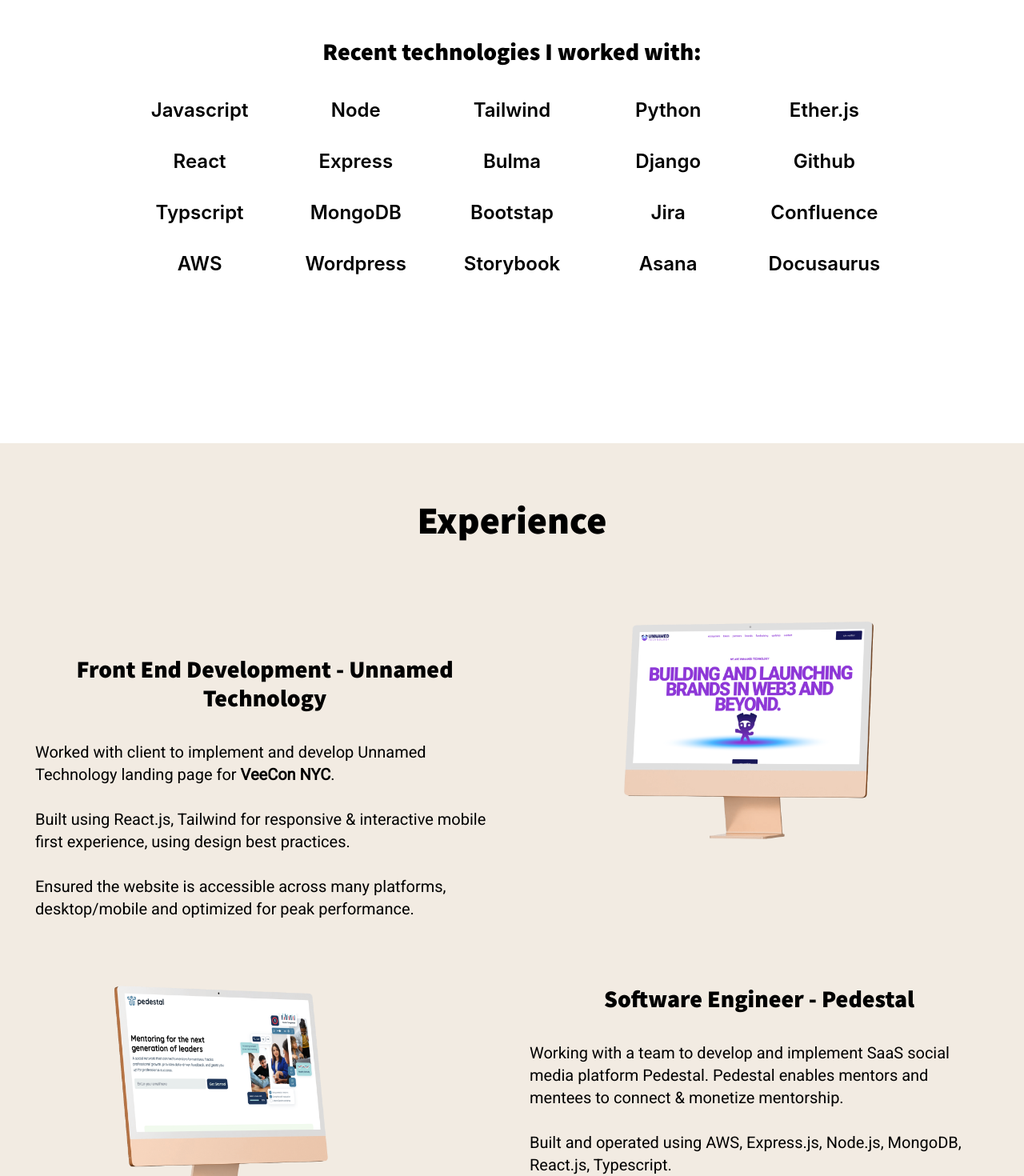
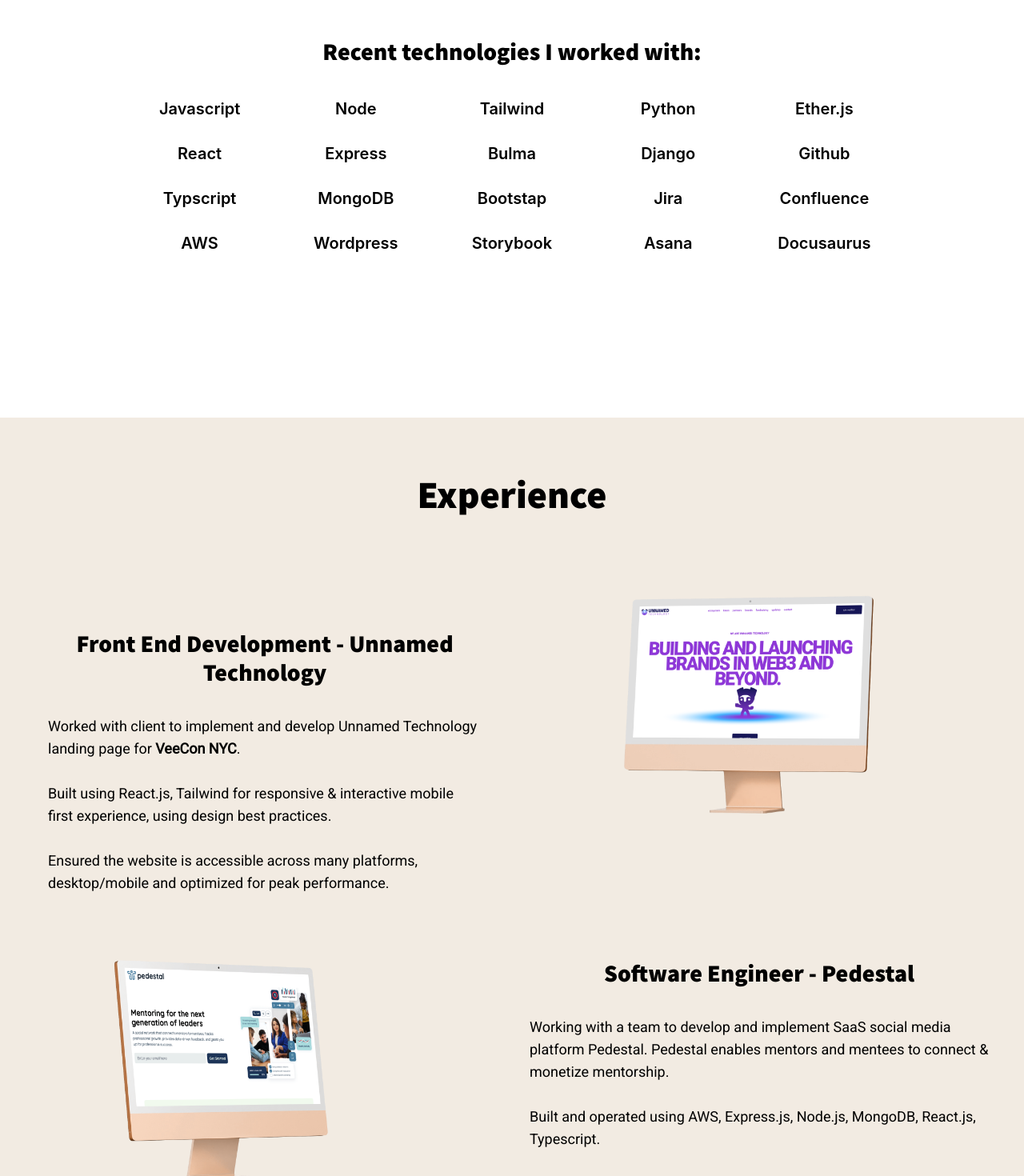
Before and after one commit to kjschelling/thekjcode, a React (Create React App) app: page / in a window 1280 px wide. Shown: the part 1540-3010 px from the top of the page at 80% size. Built offline with nearby package versions, Linux system fonts and the light colour scheme.

Commit message:
added xxs to tailwind congif, changed mobile text size

```diff
--- a/src/components/About.jsx
+++ b/src/components/About.jsx
@@ -25,10 +25,10 @@
                 </div>
             </div>
 
-            <div className=" m-5 mt-10 full text-center text-2xl text-black">
+            <div className=" mt-10 full text-center text-xl text-black">
                 <p className="font-source text-3xl font-semibold">Recent technologies I worked with:</p>
                 <div className="container full mx-auto">
-                    <div className="my-10 grid xs:grid-cols-2 md:grid-cols-5 font-semibold">
+                    <div className="my-10 grid xxs:grid-cols-2 md:grid-cols-5 font-semibold">
                         <ul>
                             <li>Javascript</li>
                             <br />
--- a/src/components/Projects.jsx
+++ b/src/components/Projects.jsx
@@ -11,12 +11,12 @@
             <div className="mt-12 md:py-4 mb-12">
                 <h2 className="text-center font-source text-5xl xs:mb-12 md:mb-1"> Experience </h2>
             </div>
-            <div className="grid font-roboto text-xl sm:grid-cols-1 md:grid-cols-2 gap-3 mx-5 mb-12 pb-12">
+            <div className="grid font-roboto text-lg sm:grid-cols-1 md:grid-cols-2 gap-3 mx-5 mb-12 pb-12">
                 {/* Projects/Experience Row 1 */}
                 <div className="md:mt-8">
                     <div className='md:pt-6'>
                         <h2 className="font-source text-3xl p-5 mb-4">Front End Development - Unnamed Technology </h2>
-                        <ul className="text-left xs:px-8 md:px-4">
+                        <ul className="md:text-left xxs:text-center xs:px-8 md:pl-8">
                             <li>
                                 Worked with client to implement and develop Unnamed Technology landing page for <a href="https://veecon.co/" className="font-semibold">VeeCon NYC</a>.
                             </li>
@@ -46,7 +46,7 @@
                 </div>
                 <div className="md:mt-12">
                     <h2 className="font-source text-3xl p-5 mb-4">Software Engineer - Pedestal </h2>
-                    <ul className="text-left xs:px-8 md:px-4 "> <li>Working with a team to develop and implement SaaS social media platform Pedestal. Pedestal enables mentors and mentees to connect & monetize mentorship.</li>
+                    <ul className="md:text-left xxs:text-center xxs:px-8 md:px-4 "> <li>Working with a team to develop and implement SaaS social media platform Pedestal. Pedestal enables mentors and mentees to connect & monetize mentorship.</li>
                         <br />
                         <li> Built and operated using AWS, Express.js, Node.js, MongoDB, React.js, Typescript.</li>
                         <br />
@@ -66,7 +66,7 @@
                 <div className="md:mt-12 xs:mb-6">
                     <div className="pt-6">
                         <h2 className="font-source text-3xl p-5 mb-4">Web3 Engineer - Digitizing.io </h2>
-                        <ul className="text-left xs:px-8 md:px-4">
+                        <ul className="md:text-left xxs:text-center xs:px-8 md:pl-8">
                             <li>
                                 Worked with the clients and our development team to bring the vision of Mystic Sisterhood a generative NFT release to life.
                             </li>
@@ -95,7 +95,7 @@
                 <div className="md:mt-8">
                     <div className="pt-6">
                         <h2 className="font-source text-3xl mb-4">Web3 Engineer - Digitizing.io </h2>
-                        <ul className="text-left xs:px-8 md:px-4">
+                        <ul className="md:text-left xxs:text-center xs:px-8 md:px-4">
                             <li>
                                 Worked with a development team to create unique NFT & DAO Dapps, successly launching Klapes, Storks, Baby Klapes NFT's & KlubHouse NFT staking game.
                             </li>
--- a/src/styles/Hero.module.css
+++ b/src/styles/Hero.module.css
@@ -17,7 +17,7 @@
 @media screen and (max-width:400px) {
     .heroTextDiv {
         font-size: 30px;
-        padding-top: 200px;
+        padding-top: 150px;
         padding-left: 1em;
         padding-right: 1em;
     }
@@ -26,7 +26,7 @@
         background-size: cover;
         background-position: center;
         height: 500px;
-        background-image: url("/src/images/Ball-static.png");
+        background-image: url("/src/images/Ball-Gif-smol.gif");
         background-attachment: fixed;
     }
 }
--- a/tailwind.config.js
+++ b/tailwind.config.js
@@ -18,7 +18,7 @@
       'biege': '#F2EBE2',
     },
     screens: {
-      xxs: "250px",
+      xxs: "270px",
       xs: "320px",
       sm: '480px',
       md: '768px',
```
